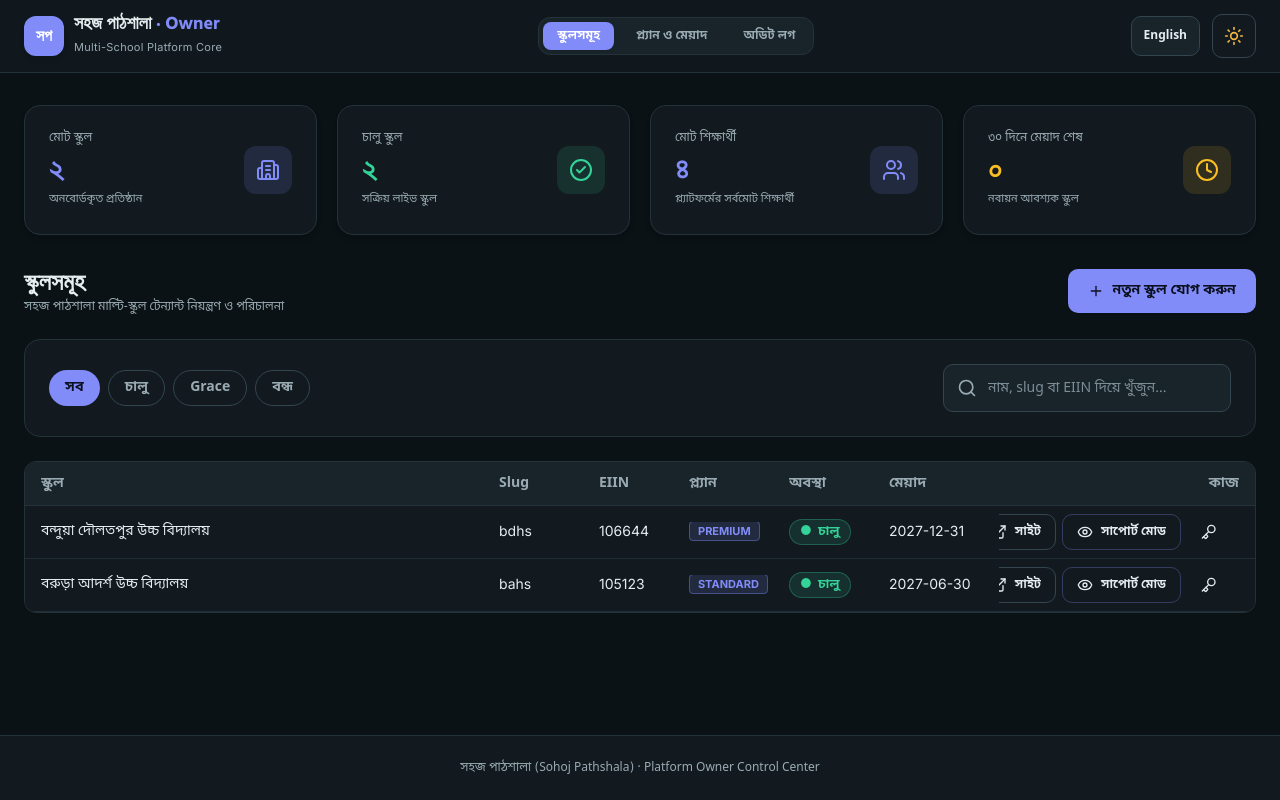
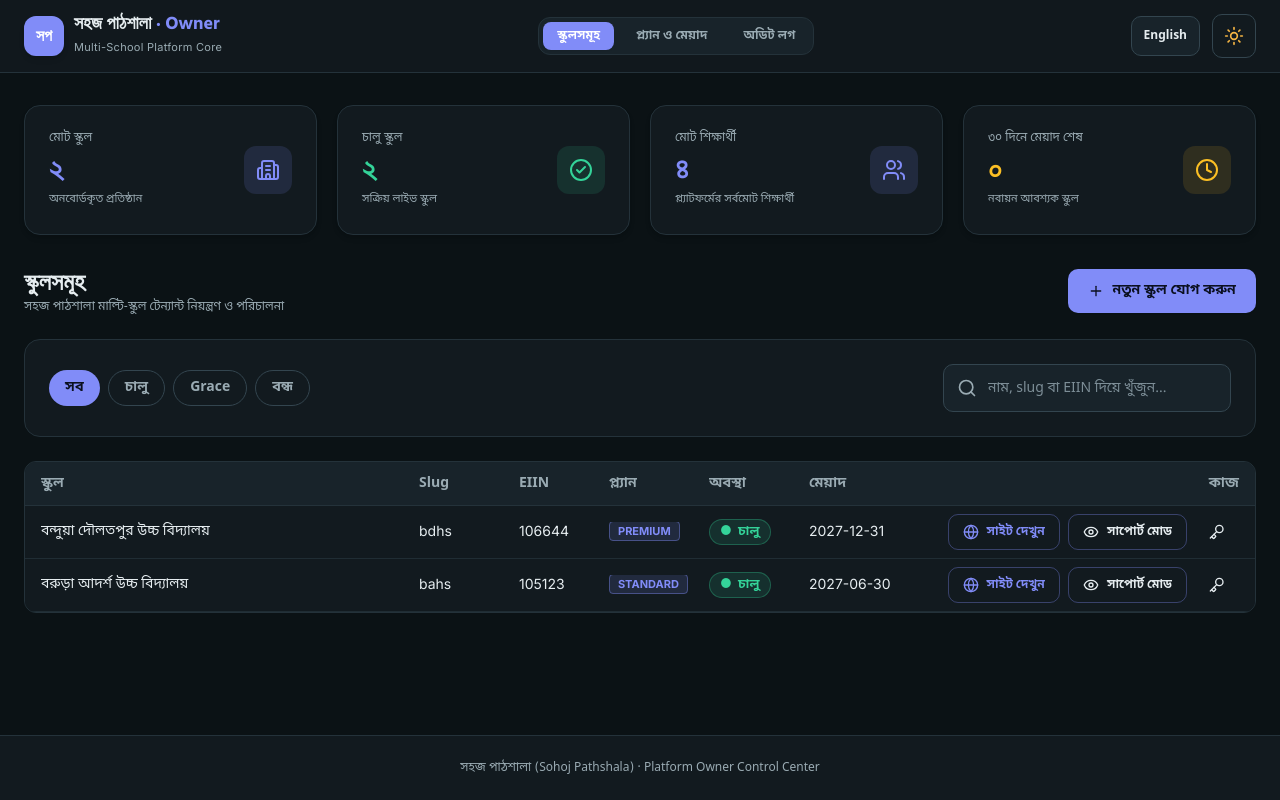
Before and after one commit to nahincodezzi/shohoj-pathshala, a React (Vite) app: page /owner in a window 1280 px wide. Built offline with nearby package versions, Linux system fonts and the light colour scheme.

Commit message:
fix(owner): enhance site button with Globe icon, polymorphic button component, and expanded table column

```diff
--- a/src/components/ui/Button.jsx
+++ b/src/components/ui/Button.jsx
@@ -16,6 +16,9 @@ export default function Button({
   iconRight: IconRight,
   className = '',
   type = 'button',
+  href,
+  target,
+  rel,
   onClick,
   ...props
 }) {
@@ -36,6 +39,37 @@ export default function Button({
     glass: "glass-panel border border-border text-text hover:bg-surface-2/80"
   }[variant] || "bg-primary text-on-primary";
 
+  const innerContent = (
+    <>
+      {loading ? (
+        <span className="w-4 h-4 border-2 border-current border-t-transparent rounded-full animate-spin" aria-hidden="true" />
+      ) : Icon ? (
+        <Icon className="w-4 h-4 shrink-0" aria-hidden="true" />
+      ) : null}
+
+      {children && <span>{children}</span>}
+
+      {!loading && IconRight && (
+        <IconRight className="w-4 h-4 shrink-0" aria-hidden="true" />
+      )}
+    </>
+  );
+
+  if (href && !disabled) {
+    return (
+      <a
+        href={href}
+        target={target}
+        rel={target === '_blank' ? (rel || 'noopener noreferrer') : rel}
+        onClick={onClick}
+        className={`${baseClasses} ${sizeClasses} ${variantClasses} ${className}`}
+        {...props}
+      >
+        {innerContent}
+      </a>
+    );
+  }
+
   return (
     <button
       type={type}
@@ -44,17 +78,7 @@ export default function Button({
       className={`${baseClasses} ${sizeClasses} ${variantClasses} ${className}`}
       {...props}
     >
-      {loading ? (
-        <span className="w-4 h-4 border-2 border-current border-t-transparent rounded-full animate-spin" aria-hidden="true" />
-      ) : Icon ? (
-        <Icon className="w-4 h-4 shrink-0" aria-hidden="true" />
-      ) : null}
-
-      <span>{children}</span>
-
-      {!loading && IconRight && (
-        <IconRight className="w-4 h-4 shrink-0" aria-hidden="true" />
-      )}
+      {innerContent}
     </button>
   );
 }
--- a/src/components/ui/GridTable.jsx
+++ b/src/components/ui/GridTable.jsx
@@ -39,7 +39,7 @@ export default function GridTable({
             <div
               key={idx}
               role="columnheader"
-              className={`truncate ${col.align === 'right' ? 'text-right' : col.align === 'center' ? 'text-center' : 'text-left'}`}
+              className={`${col.noTruncate ? '' : 'truncate'} ${col.align === 'right' ? 'text-right' : col.align === 'center' ? 'text-center' : 'text-left'}`}
             >
               {col.label}
             </div>
@@ -74,7 +74,7 @@ export default function GridTable({
                       <div
                         key={colIdx}
                         role="cell"
-                        className={`truncate ${col.align === 'right' ? 'text-right' : col.align === 'center' ? 'text-center' : 'text-left'}`}
+                        className={`${col.noTruncate ? '' : 'truncate'} ${col.align === 'right' ? 'text-right' : col.align === 'center' ? 'text-center' : 'text-left'}`}
                       >
                         {col.render ? (
                           col.render(val, row, rowIdx)
--- a/src/i18n/owner.js
+++ b/src/i18n/owner.js
@@ -26,7 +26,7 @@ export const ownerTranslations = {
     col_status: 'অবস্থা',
     col_expires: 'মেয়াদ',
     col_actions: 'কাজ',
-    btn_site: 'সাইট',
+    btn_site: 'সাইট দেখুন',
     btn_support: 'সাপোর্ট মোড',
     btn_reset_pass: 'পাসওয়ার্ড রিসেট',
     support_mode_title: 'সাপোর্ট মোড সক্রিয়',
@@ -63,7 +63,7 @@ export const ownerTranslations = {
     col_status: 'Status',
     col_expires: 'Expires',
     col_actions: 'Actions',
-    btn_site: 'Site',
+    btn_site: 'View Site',
     btn_support: 'Support Mode',
     btn_reset_pass: 'Reset Password',
     support_mode_title: 'Support Mode Active',
--- a/src/pages/owner/OwnerPanel.jsx
+++ b/src/pages/owner/OwnerPanel.jsx
@@ -19,6 +19,7 @@ import {
   Users,
   Plus,
   Search,
+  Globe,
   ExternalLink,
   Eye,
   Key,
@@ -364,21 +365,29 @@ export default function OwnerPanel() {
                 {
                   key: 'actions',
                   label: t.col_actions,
-                  width: '240px',
+                  width: '320px',
                   align: 'right',
+                  noTruncate: true,
                   render: (_, row) => (
-                    <div className="flex items-center justify-end gap-1.5">
-                      <Link to={`/${row.slug}`} target="_blank">
-                        <Button variant="secondary" size="sm" icon={ExternalLink}>
-                          {t.btn_site}
-                        </Button>
-                      </Link>
+                    <div className="flex items-center justify-end gap-2">
+                      <Button
+                        href={`/${row.slug}`}
+                        target="_blank"
+                        variant="secondary"
+                        size="sm"
+                        icon={Globe}
+                        className="text-primary border-primary/35 hover:bg-primary-soft hover:border-primary/60 shrink-0 font-medium"
+                        title={lang === 'bn' ? `${row.name_bn}-এর ওয়েবসাইট দেখুন (নতুন ট্যাবে)` : `Visit ${row.name_en || row.slug} Website (new tab)`}
+                      >
+                        {t.btn_site}
+                      </Button>
                       <Button
                         variant="secondary"
                         size="sm"
                         icon={Eye}
-                        className="text-indigo border-indigo/30 hover:bg-indigo-soft"
+                        className="text-indigo border-indigo/35 hover:bg-indigo-soft hover:border-indigo shrink-0 font-medium"
                         onClick={() => handleEnterSupport(row)}
+                        title={lang === 'bn' ? 'সাপোর্ট মোডে ড্যাশবোর্ড দেখুন' : 'Enter Support Mode'}
                       >
                         {t.btn_support}
                       </Button>
@@ -388,13 +397,14 @@ export default function OwnerPanel() {
                         icon={Key}
                         onClick={() => handleAdminPasswordReset(row)}
                         title={t.btn_reset_pass}
+                        className="text-muted hover:text-text hover:bg-surface-2 shrink-0"
                       />
                     </div>
                   )
                 }
               ]}
               data={filteredSchools}
-              minWidth="840px"
+              minWidth="960px"
             />
           </div>
         )}
```
Also changed, not shown: .agents/rules/sohoj-pathshala.md, 2 other files (tests, documents, lock files or other folders).
